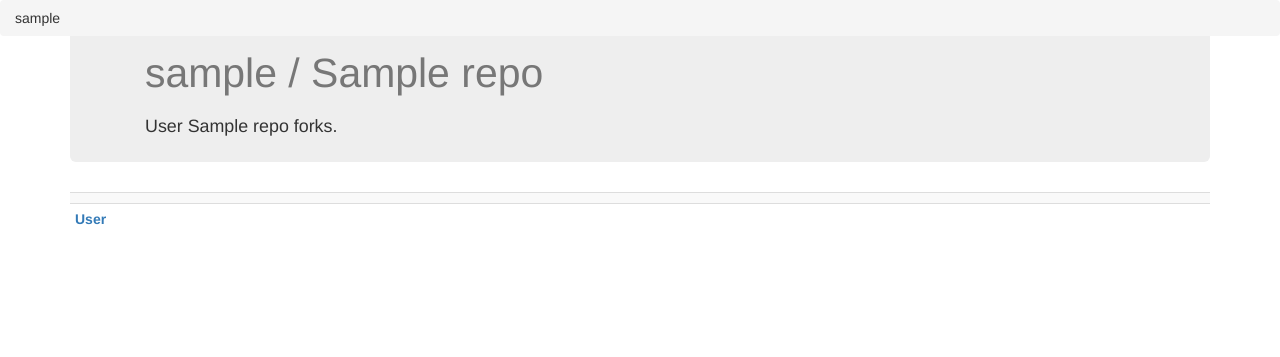
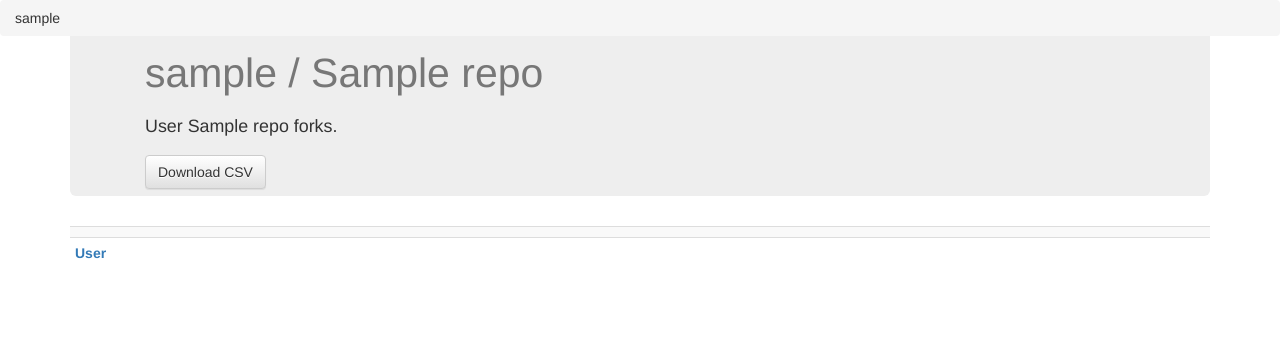
Before and after one commit to osteele/assignment-dashboard, a Flask app: page /assignment_repo/1 in a window 1280 px wide. Shown: the top 357 px of the page. Run offline with Flask 2, Linux system fonts and the light colour scheme; tables that the repository leaves empty hold one stand-in row (values such as "Sample post"); data that the repository does not hold is empty; some libraries are stand-ins or nearby versions.

Commit message:
button to download CSV

```diff
--- a/assignment_dashboard/templates/assignment_repo.html
+++ b/assignment_dashboard/templates/assignment_repo.html
@@ -15,6 +15,7 @@
       <div class="container">
         <h1><small>{{ assignment_repo.owner.login }} / {{ assignment_repo.name }}</small></h1>
         <p><small>{{ classroom_owner.fullname or classroom_owner.login | capitalize }} {{ assignment_repo.name}} forks.</small></p>
+        <a class="btn btn-default" href="{{ url_for('assignment_repo_csv', repo_id=assignment_repo.id )}}">Download CSV</a>
       </div>
     </div>
   </div>
--- a/assignment_dashboard/viewmodel.py
+++ b/assignment_dashboard/viewmodel.py
@@ -67,15 +67,15 @@ def update_repo_assignments(repo_id):
 
     def file_presentation(file, path):
         if not file:
-            return dict(path=path, css_class='danger', text='missing', hover='Missing')
+            return dict(path=path, css_class='danger', status='missing', text='missing', hover='Missing')
 
-        d = dict(path=path, text=arrow.get(file.mod_time).humanize(), hover=file.mod_time)
+        d = dict(path=path, status='done', text=arrow.get(file.mod_time).humanize(), hover=file.mod_time)
         if file.sha == user_path_files[assignment_repo.owner.id, file.path].sha:
-            d.update(dict(css_class='danger', text='unchanged', hover='Unchanged from original'))
+            d.update(dict(css_class='danger', status='unchanged', text='unchanged', hover='Unchanged from original'))
         elif not file.file_content:
-            d.update(dict(css_class='danger', text='empty'))
+            d.update(dict(css_class='danger', status='empty', text='empty'))
         elif file.file_content.content_type != PYNB_MIME_TYPE:
-            d.update(dict(css_class='warning', text='invalid', hover='Invalid notebook'))
+            d.update(dict(css_class='warning', status='invalid', text='invalid', hover='Invalid notebook'))
         return d
 
     responses = [dict(user=student_repo.owner,
--- a/assignment_dashboard/views.py
+++ b/assignment_dashboard/views.py
@@ -1,6 +1,7 @@
 import os
 
 import nbformat
+import pandas as pd
 from flask import make_response, redirect, render_template, url_for
 from nbconvert import HTMLExporter
 
@@ -31,6 +32,21 @@ def assignment_repo(repo_id):
         assignment_repo=assignment_repo,
         assignments=sorted(assignment_repo.assignments, key=lambda a: lexituples(a.name or a.path)),
         student_responses=sorted(responses, key=lambda d: (d['user'].fullname or d['user'].login).lower()))
+
+
+@app.route('/assignment_repo/<repo_id>.csv')
+def assignment_repo_csv(repo_id):
+    assignment_repo, responses = update_repo_assignments(repo_id)
+    assignment_names = [a.name or a.path for a in assignment_repo.assignments]
+    df = pd.DataFrame({(assgn.name or assgn.path):
+                       {rs['user'].login: rs['responses'].get(assgn.path, {}).get('status', None)
+                        for rs in responses}
+                       for assgn in assignment_repo.assignments},
+                      columns=sorted(assignment_names, key=lexituples))
+    response = make_response(df.to_csv())
+    response.headers['Content-Disposition'] = "attachment; filename*=utf-8''%s" % 'Reading Journal Status.csv'
+    response.headers['Content-Type'] = 'text/csv'
+    return response
 
 
 # HTML from HTMLExporter.from_notebook_node requests this
--- a/requirements.txt
+++ b/requirements.txt
@@ -4,6 +4,7 @@ Jinja2>=2.8
 PyGithub>=1.29
 sqlalchemy>=1.1.5
 Flask-SQLAlchemy>=2.1
+pandas>=0.19.2
 
 # combine_notebooks
 cached_property>=1.3.0
```
